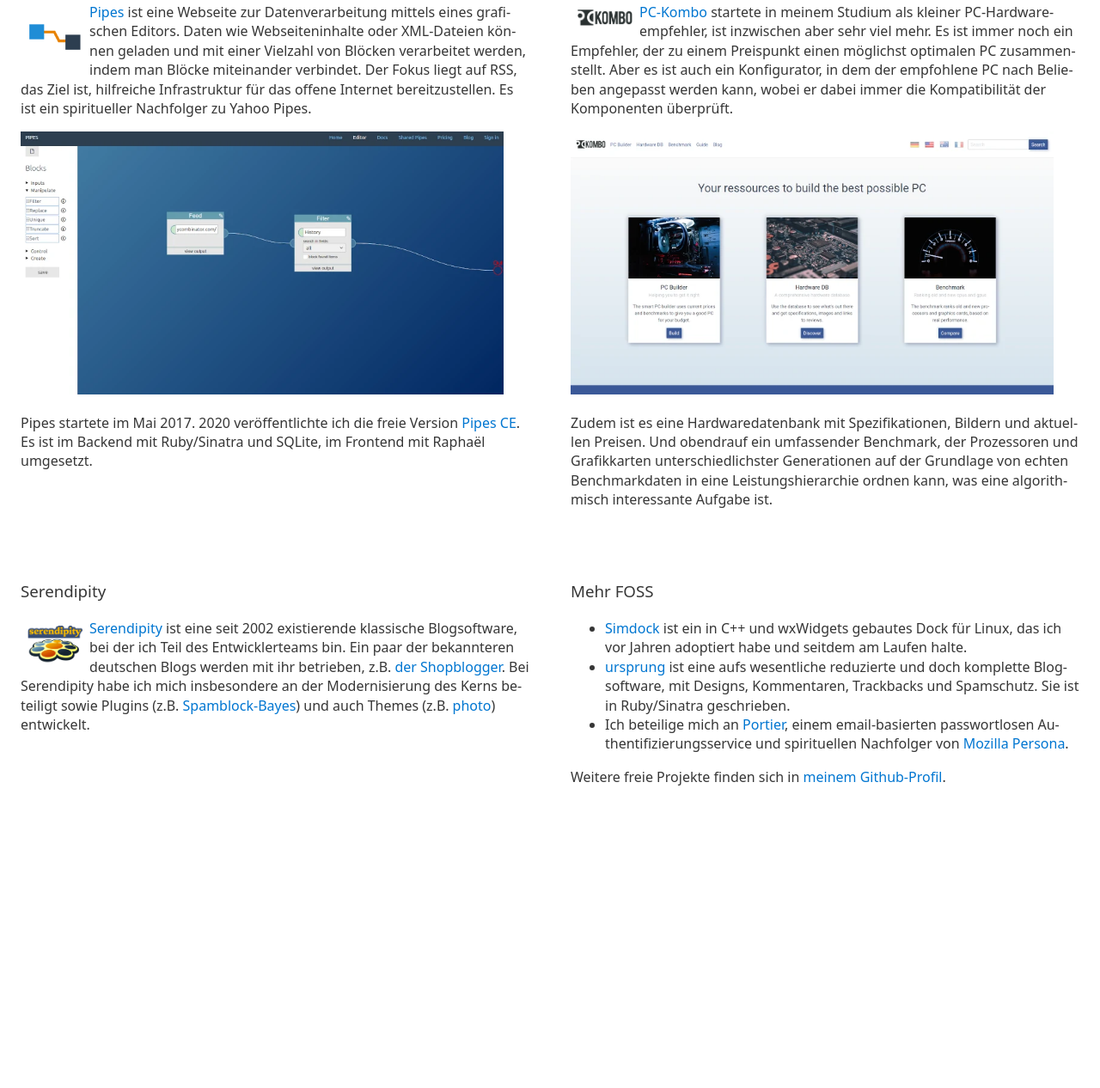
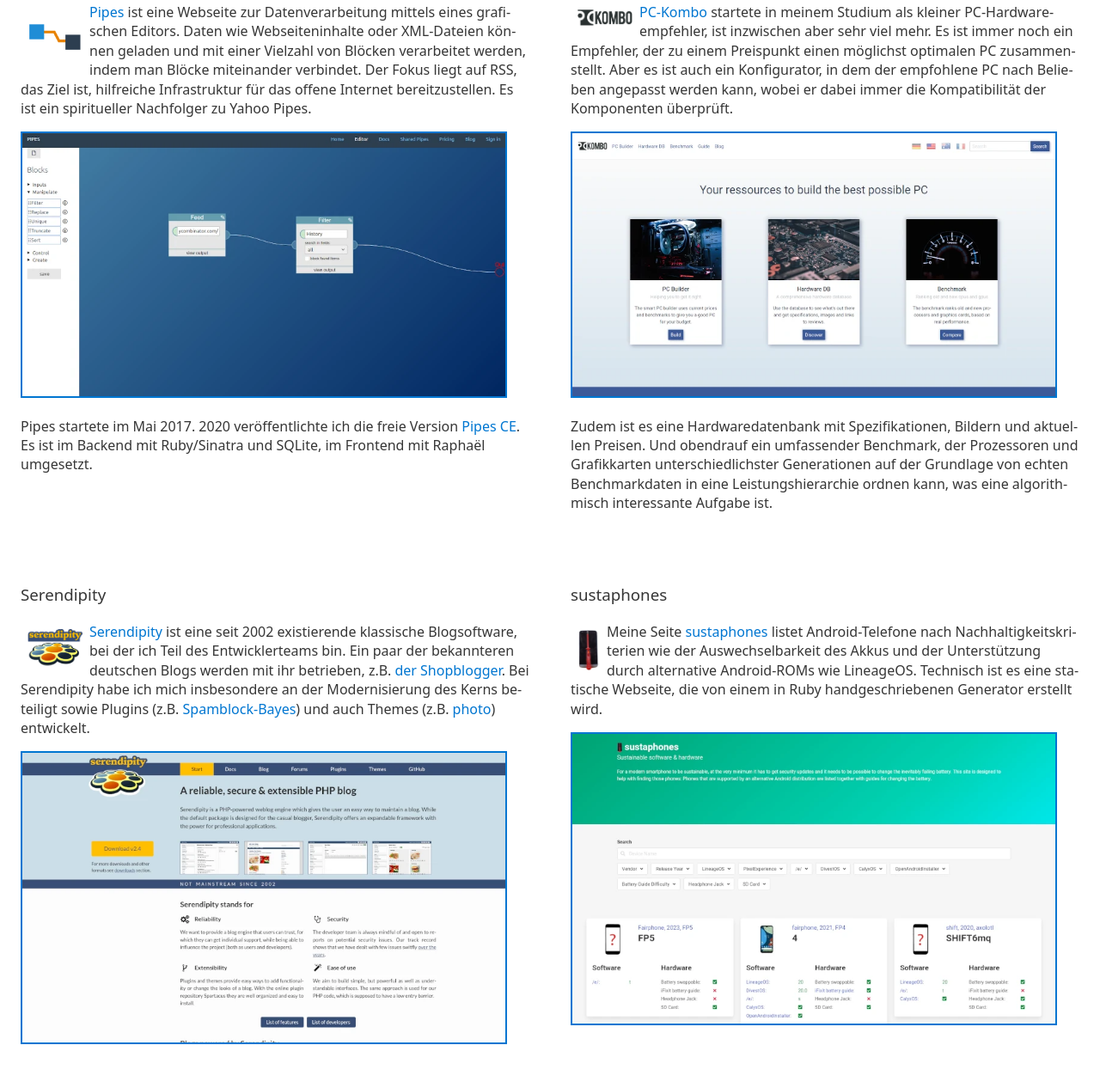
Before and after one commit to onli/paskuda.biz, a plain HTML site: page index.html in a window 1280 px wide. Shown: the part 426-1692 px from the top of the page at 86% size. Before the commit the page ends 1413 px from the top, so only its background shows below. Drawn offline with Linux system fonts and the light colour scheme.

Commit message:
Add sustaphones

```diff
--- a/index.html
+++ b/index.html
@@ -23,13 +23,13 @@
                 <section>
                     <h3>Pipes</h3>
                     <p>
-                        <img class="lefticon" src="/pipes_logo.png" /><a href="https://www.pipes.digital/">Pipes</a> ist eine Webseite zur Datenverarbeitung mittels eines grafischen Editors. Daten wie Webseiteninhalte oder XML-Dateien können geladen und mit einer Vielzahl von Blöcken verarbeitet werden, indem man Blöcke miteinander verbindet. Der Fokus liegt auf RSS, das Ziel ist, hilfreiche Infrastruktur für das offene Internet bereitzustellen. Es ist ein spiritueller Nachfolger zu Yahoo Pipes.
+                        <img class="lefticon" src="/pipes_logo.png" loading="lazy" /><a href="https://www.pipes.digital/">Pipes</a> ist eine Webseite zur Datenverarbeitung mittels eines grafischen Editors. Daten wie Webseiteninhalte oder XML-Dateien können geladen und mit einer Vielzahl von Blöcken verarbeitet werden, indem man Blöcke miteinander verbindet. Der Fokus liegt auf RSS, das Ziel ist, hilfreiche Infrastruktur für das offene Internet bereitzustellen. Es ist ein spiritueller Nachfolger zu Yahoo Pipes.
                     </p>
                     <a href="https://www.pipes.digital/">
                     <picture>
                         <source srcset="/pipes_thumb.webp" type="image/webp">
                         <source srcset="/pipes_thumb.png" type="image/png">
-                        <img src="/pipes_thumb.png">
+                        <img src="/pipes_thumb.png" loading="lazy">
                     </picture>
                     </a>
                     <p>
@@ -39,13 +39,13 @@
                 <section>
                     <h3>PC-Kombo</h3>
                     <p>
-                        <img class="lefticon" src="/pckombo_logo.png" /> <a href="https://www.pc-kombo.com/de/">PC-Kombo</a> startete in meinem Studium als kleiner PC-Hardwareempfehler, ist inzwischen aber sehr viel mehr. Es ist immer noch ein Empfehler, der zu einem Preispunkt einen möglichst optimalen PC zusammenstellt. Aber es ist auch ein Konfigurator, in dem der empfohlene PC nach Belieben angepasst werden kann, wobei er dabei immer die Kompatibilität der Komponenten überprüft.
+                        <img class="lefticon" src="/pckombo_logo.png" loading="lazy" /> <a href="https://www.pc-kombo.com/de/">PC-Kombo</a> startete in meinem Studium als kleiner PC-Hardwareempfehler, ist inzwischen aber sehr viel mehr. Es ist immer noch ein Empfehler, der zu einem Preispunkt einen möglichst optimalen PC zusammenstellt. Aber es ist auch ein Konfigurator, in dem der empfohlene PC nach Belieben angepasst werden kann, wobei er dabei immer die Kompatibilität der Komponenten überprüft.
                     </p>
                     <a href="https://www.pc-kombo.com/de/">
                     <picture>
                         <source srcset="/pckombo_thumb.webp" type="image/webp">
                         <source srcset="/pckombo_thumb.png" type="image/png">
-                        <img src="/pckombo_thumb.png">
+                        <img src="/pckombo_thumb.png" loading="lazy">
                     </picture>
                     </a>
                     <p>
@@ -55,8 +55,28 @@
                 <section>
                     <h3>Serendipity</h3>
                     <p>
-                        <img class="lefticon" src="/s9y.png" /> <a href="https://docs.s9y.org/">Serendipity</a> ist eine seit 2002 existierende klassische Blogsoftware, bei der ich Teil des Entwicklerteams bin. Ein paar der bekannteren deutschen Blogs werden mit ihr betrieben, z.B. <a href="https://www.shopblogger.de/blog/">der Shopblogger</a>. Bei Serendipity habe ich mich insbesondere an der Modernisierung des Kerns beteiligt sowie Plugins (z.B. <a href="https://spartacus.s9y.org/index.php?mode=bygroup_event_ANTISPAM_en#serendipity_event_spamblock_bayes">Spamblock-Bayes</a>) und auch Themes (z.B. <a href="https://spartacus.s9y.org/index.php?mode=template_photo">photo</a>) entwickelt.
+                        <img class="lefticon" src="/s9y.png" loading="lazy" /> <a href="https://docs.s9y.org/">Serendipity</a> ist eine seit 2002 existierende klassische Blogsoftware, bei der ich Teil des Entwicklerteams bin. Ein paar der bekannteren deutschen Blogs werden mit ihr betrieben, z.B. <a href="https://www.shopblogger.de/blog/">der Shopblogger</a>. Bei Serendipity habe ich mich insbesondere an der Modernisierung des Kerns beteiligt sowie Plugins (z.B. <a href="https://spartacus.s9y.org/index.php?mode=bygroup_event_ANTISPAM_en#serendipity_event_spamblock_bayes">Spamblock-Bayes</a>) und auch Themes (z.B. <a href="https://spartacus.s9y.org/index.php?mode=template_photo">photo</a>) entwickelt.
                     </p>
+                    <a href="https://docs.s9y.org/">
+                    <picture>
+                        <source srcset="/serendipity_thumb.webp" type="image/webp">
+                        <source srcset="/serendipity_thumb.png" type="image/png">
+                        <img src="/serendipity_thumb.png" loading="lazy">
+                    </picture>
+                    </a>
+                </section>
+                <section>
+                    <h3>sustaphones</h3>
+                    <p>
+                        <img class="lefticon" src="/sustaphones_logo.webp" height="48" loading="lazy" /> Meine Seite <a href="https://www.sustaphones.com/">sustaphones</a> listet Android-Telefone nach Nachhaltigkeitskriterien wie der Auswechselbarkeit des Akkus und der Unterstützung durch alternative Android-ROMs wie LineageOS. Technisch ist es eine statische Webseite, die von einem in Ruby handgeschriebenen Generator erstellt wird.
+                    </p>
+                    <a href="https://www.sustaphones.com/">
+                    <picture>
+                        <source srcset="/sustaphones_thumb.webp" type="image/webp">
+                        <source srcset="/sustaphones_thumb.png" type="image/png">
+                        <img src="/sustaphones_thumb.png" loading="lazy">
+                    </picture>
+                    </a>
                 </section>
                 <section>
                     <h3>Mehr FOSS</h3>
--- a/style.css
+++ b/style.css
@@ -67,12 +67,15 @@
 img {
     max-width: 95%;
     width: 800px;
+    border: 2px solid;
 }
 
 .lefticon {
-    width: 64px;
+    width: auto;
     float: left;
     padding: 0.5em;
+    max-width: 64px;
+    border: none;
 }
 
 @media only screen and (max-width: 600px) {
```
Also changed, not shown: serendipity_thumb.png (added), serendipity_thumb.webp (added), sustaphones_logo.webp (added), sustaphones_thumb.png (added), sustaphones_thumb.webp (added).
